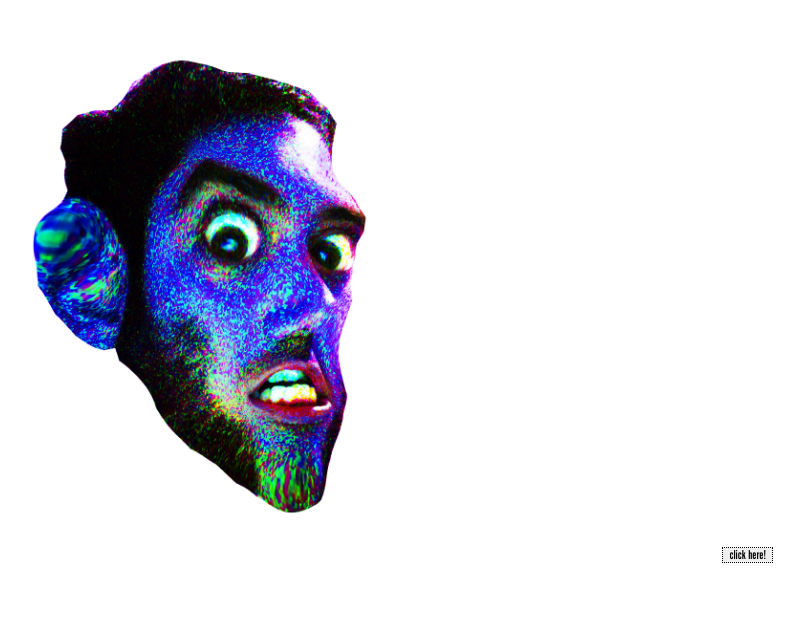
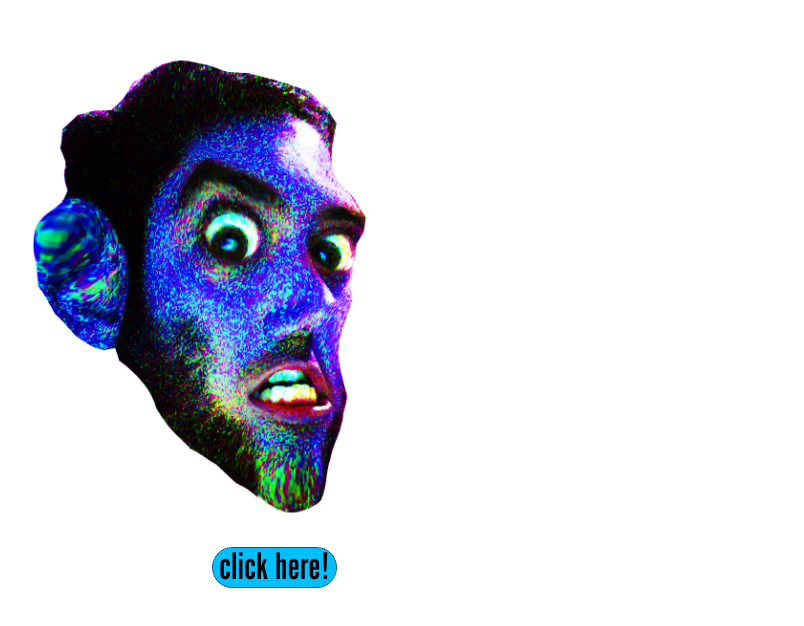
Before and after one commit to fedepoi/giovw, a plain HTML site: page front.html in a window 1280 px wide. Shown: the whole page, without its empty margins (424-1228 px from the left). Drawn offline with Linux system fonts and the light colour scheme.

Commit message:
button front styled

```diff
--- a/css/style.css
+++ b/css/style.css
@@ -9,7 +9,18 @@
 }
 
 #frontB{border: 1px dotted black;
-float:right;}
+    font-size: 250%;
+    margin-left: 13%;
+	background-color:deepskyblue;
+	border-radius:25px;
+}
+.frontImgDiv{
+	display:block;
+	margin-left:auto;
+	margin-right:auto;
+
+	}
+
 
 a {color:black;}
 
--- a/front.html
+++ b/front.html
@@ -19,12 +19,12 @@
 
 
  <div class="item3">
- <div style="text-align:center;">
+ <div class="frontImgDiv" style="text-align:center;">
  <a href="index.html"><img src="img/button.jpg" id="buttonImg"></a><br>
-
+ <button type="button" id="frontB">click here!</button>
 
 </div>
-<button type="button" id="frontB">click here!</button>
+
 
  </div>
 
```
